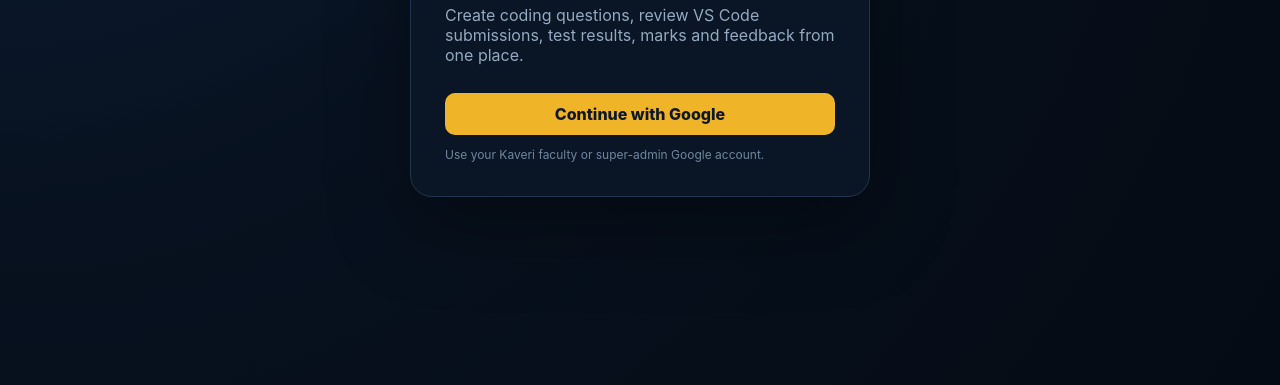
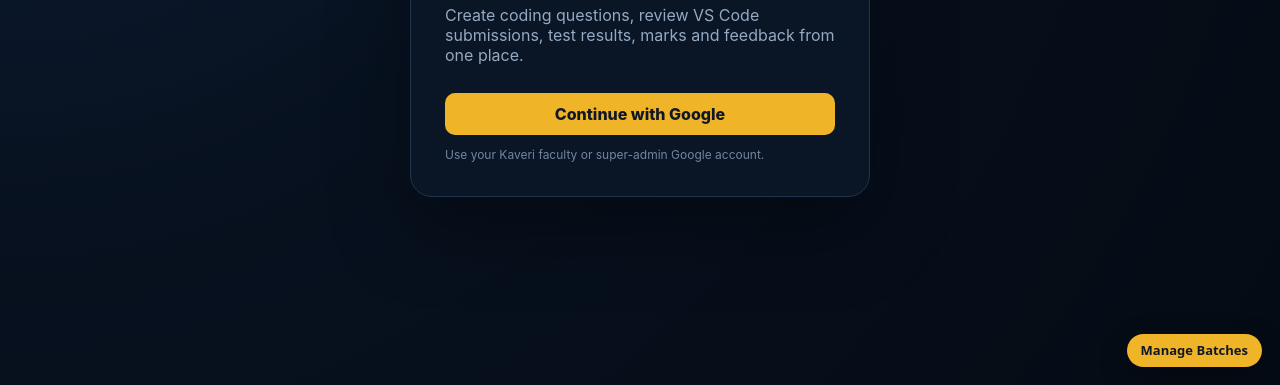
Before and after one commit to Narikparamala/kaveri-coding-workspace, a website built with Vite: page apps/dashboard/index.html in a window 1280 px wide. Shown: the part 415-800 px from the top of the page. Built offline with nearby package versions, Linux system fonts and the light colour scheme.

Commit message:
Link teacher dashboard to batch manager

```diff
--- a/apps/dashboard/index.html
+++ b/apps/dashboard/index.html
@@ -5,9 +5,25 @@
     <meta name="viewport" content="width=device-width, initial-scale=1.0" />
     <meta name="theme-color" content="#0b1220" />
     <title>Kaveri Coding — Teacher Dashboard</title>
+    <style>
+      .batch-manager-shortcut {
+        position: fixed;
+        right: 18px;
+        bottom: 18px;
+        z-index: 50;
+        padding: 10px 14px;
+        border-radius: 999px;
+        background: #f0b429;
+        color: #101827;
+        font: 700 13px/1 system-ui, sans-serif;
+        text-decoration: none;
+        box-shadow: 0 10px 30px rgba(0,0,0,.28);
+      }
+    </style>
   </head>
   <body>
     <div id="app"></div>
+    <a class="batch-manager-shortcut" href="/batches.html">Manage Batches</a>
     <script type="module" src="/src/main.js"></script>
   </body>
 </html>
```
